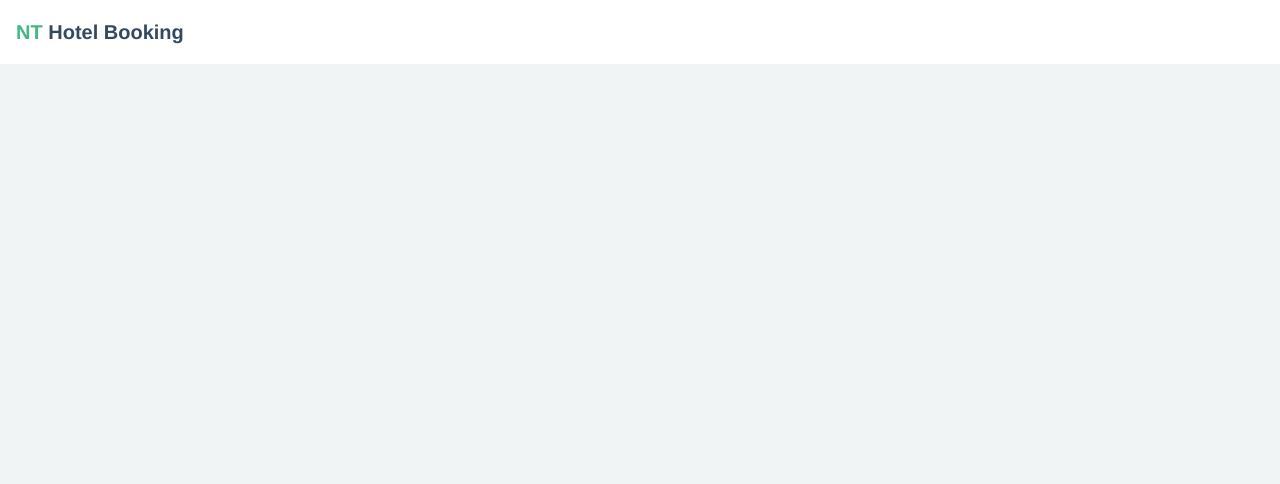
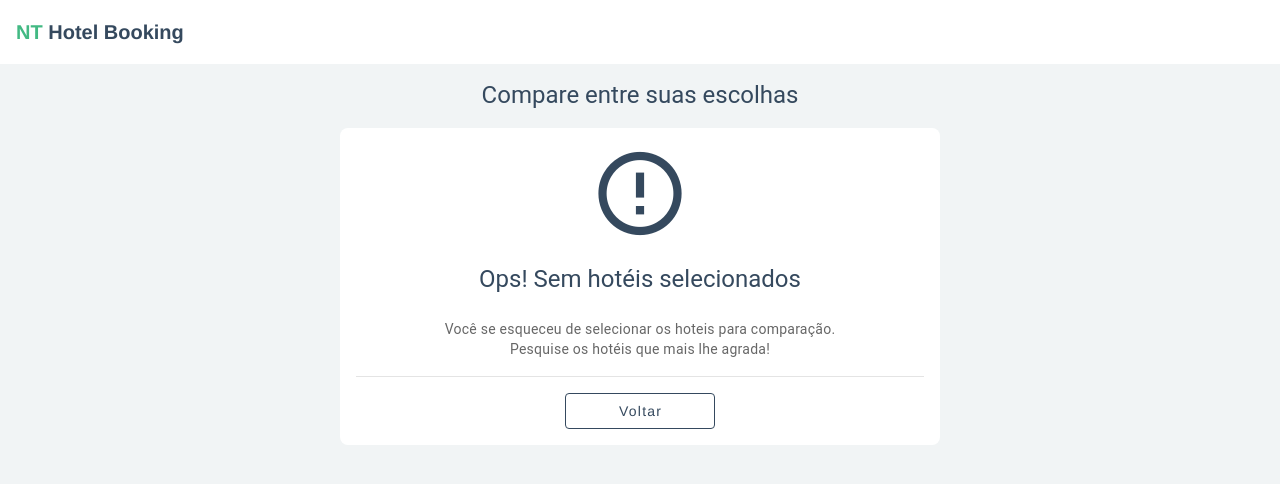
Before and after one commit to bcmartinelli/hotel-reservation-ntconsult, a Vue app: page /comparacoes in a window 1280 px wide. Before the commit this address had no page. Shown: the top 484 px of the page. Built offline with nearby package versions, Linux system fonts and the light colour scheme.

Commit message:
Updated layout comparasion page

```diff
--- a/src/components/CardHotel.vue
+++ b/src/components/CardHotel.vue
@@ -17,6 +17,7 @@
         </v-card-subtitle>
       </div>
       <v-checkbox
+        v-if="!nonShowCompareBtn"
         v-model="localSelectedHotels"
         :value="hotel"
         false-icon="mdi-file-compare"
@@ -58,17 +59,23 @@ import { Hotel } from '@/types';
 
 export default defineComponent({
   props: {
+    nonShowCompareBtn: {
+      type: Boolean,
+      default: false,
+    },
     hotel: {
       type: Object as PropType<Hotel>,
       required: true,
     },
     selectedHotels: {
       type: Array as PropType<Hotel[]>,
-      required: true,
+      required: false,
     },
   },
   setup(props, { emit }) {
-    const localSelectedHotels = ref([...props.selectedHotels]);
+    const localSelectedHotels = ref(
+      props.selectedHotels ? [...props.selectedHotels] : [],
+    );
     const emitUpdate = () => {
       emit('update-selected-hotels', {
         selected: localSelectedHotels.value,
--- a/src/components/SearchResults.vue
+++ b/src/components/SearchResults.vue
@@ -53,7 +53,7 @@ export default defineComponent({
 
     const compareHotels = () => {
       comparisonStore.setSelectedHotels(selectedHotels.value);
-      router.push({ name: 'Comparison' });
+      router.push({ name: 'Comparação' });
     };
 
     const updateSelectedHotels = (newHotels: {
--- a/src/router/index.ts
+++ b/src/router/index.ts
@@ -10,8 +10,8 @@ const routes = [
     component: HomeView,
   },
   {
-    path: '/comparison',
-    name: 'Comparison',
+    path: '/comparacoes',
+    name: 'Comparação',
     component: ComparisonView,
   },
 ];
--- a/src/styles/global.scss
+++ b/src/styles/global.scss
@@ -18,7 +18,7 @@ body {
 }
 
 h1, h2, h3, h4, h5, h6 {
-  color: red;
+  color: $secondary-color;
 }
 
 a {
--- a/src/views/ComparisonView.vue
+++ b/src/views/ComparisonView.vue
@@ -1,33 +1,63 @@
 <template>
-  <div v-if="selectedHotels.length">
-    <h2>Comparação de Hotéis</h2>
-    <div class="comparison-container">
-      <div
+  <v-container>
+    <h5
+      :class="`text-h5 mb-4 ${selectedHotels.length < 1 ? 'text-center' : ''}`"
+    >
+      Compare entre suas escolhas
+    </h5>
+    <v-row v-if="selectedHotels.length">
+      <v-col
         v-for="hotel in selectedHotels"
         :key="hotel.id"
-        class="hotel-comparison"
+        cols="12"
+        sm="6"
+        md="3"
+        class="pa-3 pa-sm-3 mb-3 mb-sm-0"
       >
-        <h3>{{ hotel.name }}</h3>
-        <p>Preço: {{ hotel.price }}</p>
-        <p>Avaliação: {{ hotel.rating }}</p>
-        <button @click="selectHotel(hotel)">Reservar</button>
-      </div>
-    </div>
-    <BookingForm v-if="selectedHotel" />
-  </div>
-  <div v-else>
-    <p>Nenhum hotel selecionado para comparação.</p>
-  </div>
+        <CardHotel :hotel="hotel" non-show-compare-btn />
+      </v-col>
+    </v-row>
+    <template v-else>
+      <v-sheet
+        class="pa-4 text-center mx-auto"
+        elevation="0"
+        max-width="600"
+        rounded="lg"
+        width="100%"
+      >
+        <v-icon
+          class="mb-5"
+          icon="mdi-alert-circle-outline"
+          size="100"
+        ></v-icon>
+
+        <h2 class="text-h5 mb-6">Ops! Sem hotéis selecionados</h2>
+
+        <p class="mb-4 text-medium-emphasis text-body-2">
+          Você se esqueceu de selecionar os hoteis para comparação.<br />
+          Pesquise os hotéis que mais lhe agrada!
+        </p>
+
+        <v-divider class="mb-4"></v-divider>
+
+        <div class="text-center">
+          <v-btn class="text-none" variant="outlined" width="150" to="/">
+            Voltar
+          </v-btn>
+        </div>
+      </v-sheet>
+    </template>
+  </v-container>
 </template>
 
 <script lang="ts">
 import { defineComponent, ref } from 'vue';
 import { useComparisonStore } from '@/store/comparison';
-import BookingForm from '@/components/forms/BookingForm.vue';
 import { Hotel } from '@/types';
+import CardHotel from '@/components/CardHotel.vue';
 
 export default defineComponent({
-  components: { BookingForm },
+  components: { CardHotel },
   setup() {
     const comparisonStore = useComparisonStore();
     const selectedHotel = ref<Hotel | null>(null);
@@ -46,23 +76,11 @@ export default defineComponent({
 </script>
 
 <style lang="scss" scoped>
-.comparison-container {
-  display: flex;
-  flex-wrap: wrap;
-  gap: 20px;
+.v-icon {
+  color: $secondary-color;
 }
-
-.hotel-comparison {
-  border: 1px solid #ccc;
-  padding: 10px;
-  border-radius: 4px;
-  flex: 1;
-  min-width: 200px;
-}
-
-@media (max-width: 600px) {
-  .comparison-container {
-    flex-direction: column;
-  }
+.v-btn {
+  color: $secondary-color;
+  border-color: $secondary-color;
 }
 </style>
--- a/src/views/HomeView.vue
+++ b/src/views/HomeView.vue
@@ -30,13 +30,4 @@ export default defineComponent({
 });
 </script>
 
-<style lang="scss" scoped>
-h5 {
-  color: $secondary-color;
-}
-@media (max-width: 600px) {
-  h1 {
-    font-size: 1.5em;
-  }
-}
-</style>
+<style lang="scss" scoped></style>
```
